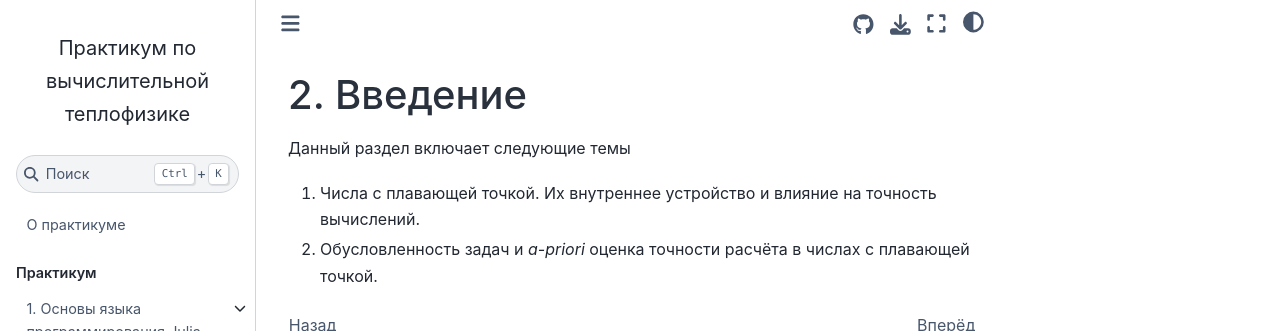
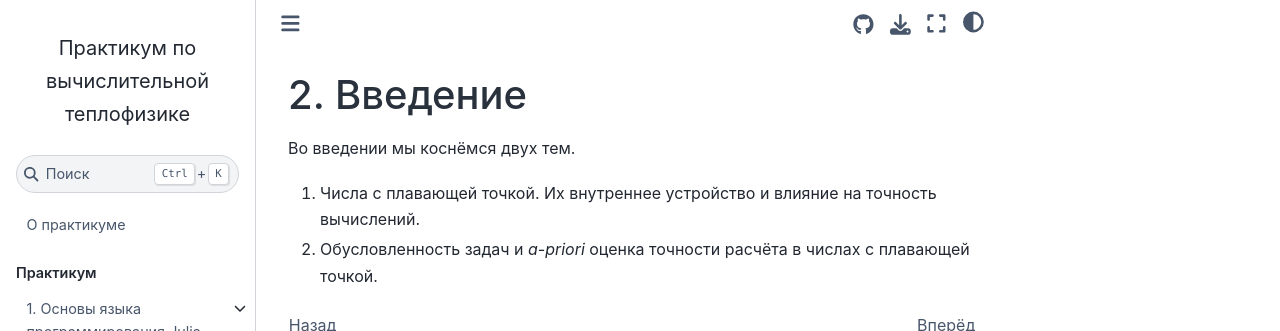
Before and after one commit to stepanzh/computational_thermodynamics, a Jupyter Book: the page built from book/intro/index.md, in a window 1280 px wide. Shown: the top 331 px of the page. Built offline with Jupyter Book 1.0.4 settings and Sphinx 7.4.7 and the Sphinx Book theme 1.1.4, drawn with Linux system fonts in a browser that asks for light colours.

Commit message:
review(intro/index): язык попроще

```diff
--- a/book/intro/index.md
+++ b/book/intro/index.md
@@ -6,7 +6,7 @@
 
 # Введение
 
-Данный раздел включает следующие темы
+Во введении мы коснёмся двух тем.
 
 1. Числа с плавающей точкой. Их внутреннее устройство и влияние на точность вычислений.
 2. Обусловленность задач и *a-priori* оценка точности расчёта в числах с плавающей точкой.
```
